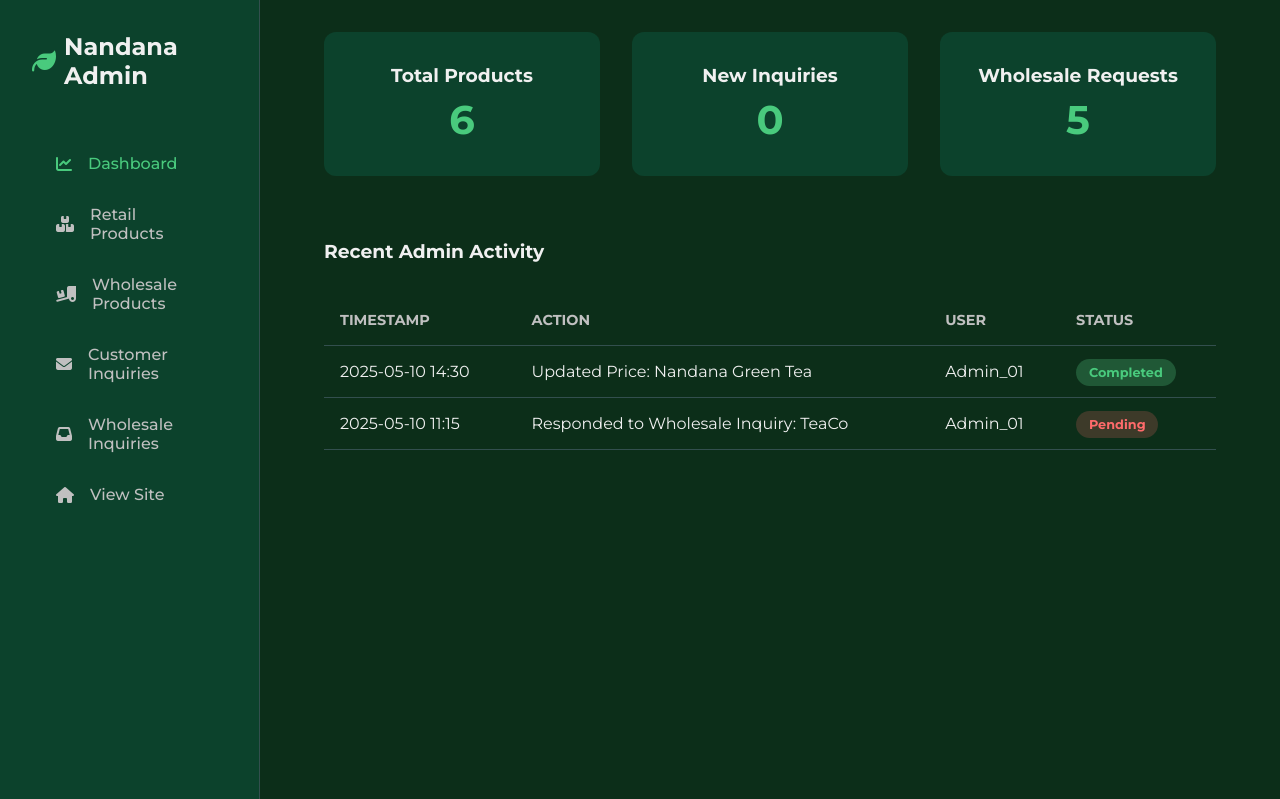
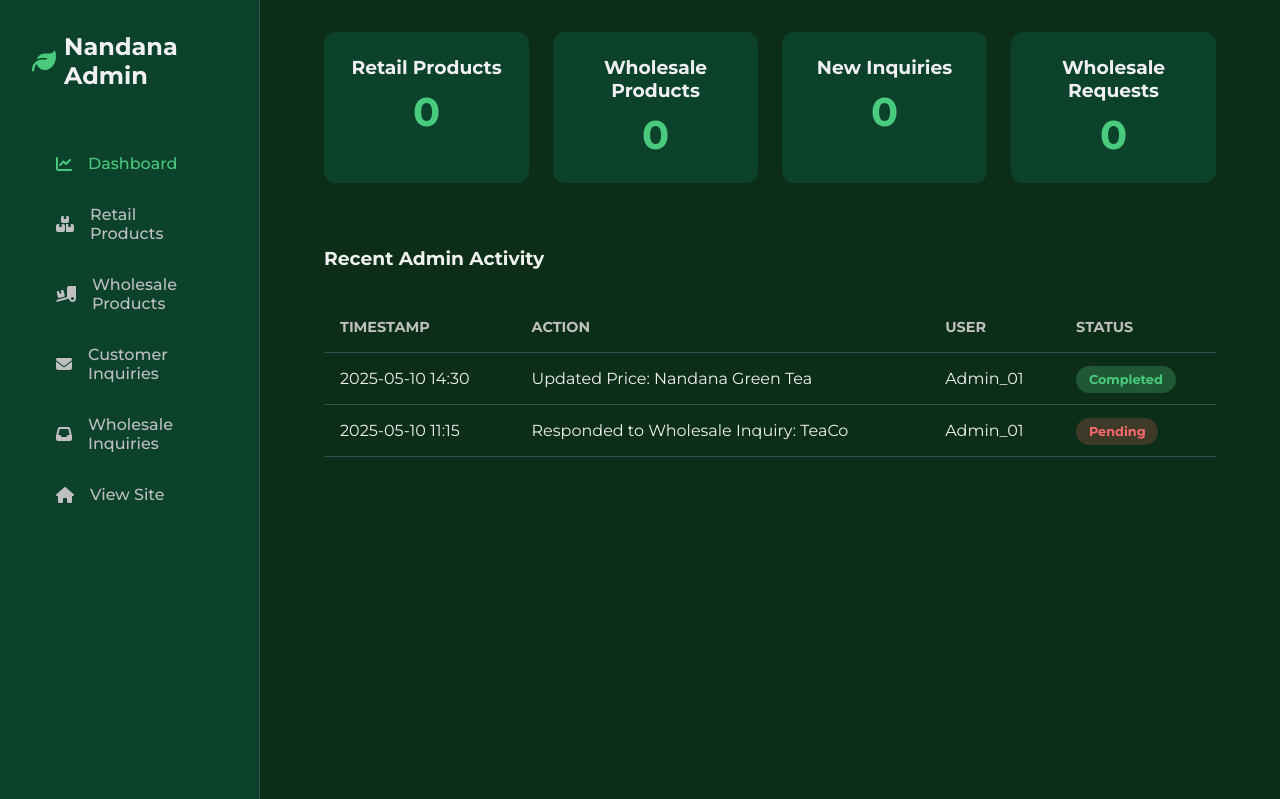
Before and after one commit to Sisuruoshan/nandana-tea-factory-website-HMMC_2, a Laravel app: page /admin in a window 1280 px wide. Shown: the top 799 px of the page. Run offline with Laravel 12, Linux system fonts and the light colour scheme; data that the repository does not hold is empty.

Commit message:
Update admin dashboard stats and layout
Expanded the admin dashboard stats to show separate counts for retail products, wholesale products, and wholesale requests. Adjusted the CSS grid to accommodate four stat cards and refined card styling. Updated JavaScript to dynamically display counts for each category.

```diff
--- a/backend/public/css/style.css
+++ b/backend/public/css/style.css
@@ -861,16 +861,17 @@ footer {
 
 .admin-stats {
     display: grid;
-    grid-template-columns: repeat(3, 1fr);
-    gap: 2rem;
+    grid-template-columns: repeat(4, 1fr);
+    gap: 1.5rem;
     margin-bottom: 4rem;
 }
 
 .stat-card {
     background: var(--secondary-dark-green);
-    padding: 2rem;
+    padding: 1.5rem;
     border-radius: 12px;
     text-align: center;
+    max-width: 250px;
 }
 
 .stat-number {
--- a/backend/resources/views/admin.blade.php
+++ b/backend/resources/views/admin.blade.php
@@ -27,8 +27,12 @@
             <div id="dashboard-section" class="admin-section active">
                 <section class="admin-stats">
                     <div class="stat-card">
-                        <h3>Total Products</h3>
-                        <p class="stat-number" id="total-products">6</p>
+                        <h3>Retail Products</h3>
+                        <p class="stat-number" id="total-retail-products">0</p>
+                    </div>
+                    <div class="stat-card">
+                        <h3>Wholesale Products</h3>
+                        <p class="stat-number" id="total-wholesale-products">0</p>
                     </div>
                     <div class="stat-card">
                         <h3>New Inquiries</h3>
@@ -36,7 +40,7 @@
                     </div>
                     <div class="stat-card">
                         <h3>Wholesale Requests</h3>
-                        <p class="stat-number">5</p>
+                        <p class="stat-number" id="wholesale-inquiry-count">0</p>
                     </div>
                 </section>
 
@@ -494,6 +498,12 @@
             fetch('/api/products')
                 .then(response => response.json())
                 .then(data => {
+                    // Update retail products count in dashboard
+                    const retailCountElement = document.getElementById('total-retail-products');
+                    if (retailCountElement) {
+                        retailCountElement.textContent = data.length;
+                    }
+
                     if (data.length === 0) {
                         productsList.innerHTML = '<p style="text-align: center; color: #666;">No products yet. Click "Add New Product" to create one.</p>';
                     } else {
@@ -533,6 +543,12 @@
             fetch('/api/wholesale-products')
                 .then(response => response.json())
                 .then(data => {
+                    // Update wholesale products count in dashboard
+                    const wholesaleCountElement = document.getElementById('total-wholesale-products');
+                    if (wholesaleCountElement) {
+                        wholesaleCountElement.textContent = data.length;
+                    }
+
                     if (data.length === 0) {
                         wsProductsList.innerHTML = '<p style="text-align: center; color: #666;">No wholesale products yet. Click "Add Wholesale Product" to create one.</p>';
                     } else {
@@ -700,6 +716,12 @@
                     .then(response => response.json())
                     .then(data => {
                         const inquiriesList = document.getElementById('ws-inquiries-list');
+                        const wholesaleInquiryCount = document.getElementById('wholesale-inquiry-count');
+
+                        // Update wholesale inquiry count in dashboard
+                        if (wholesaleInquiryCount) {
+                            wholesaleInquiryCount.textContent = data.length;
+                        }
 
                         if (!inquiriesList) return;
 
```
